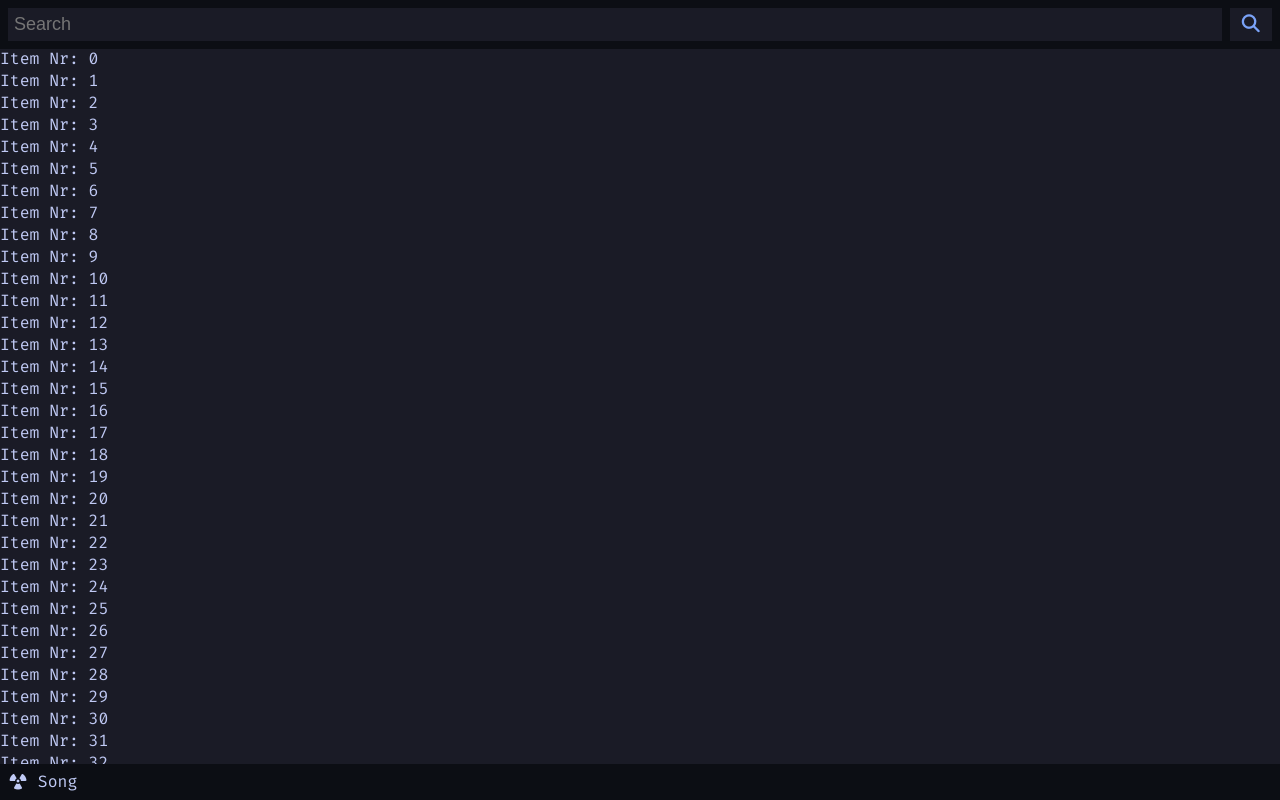
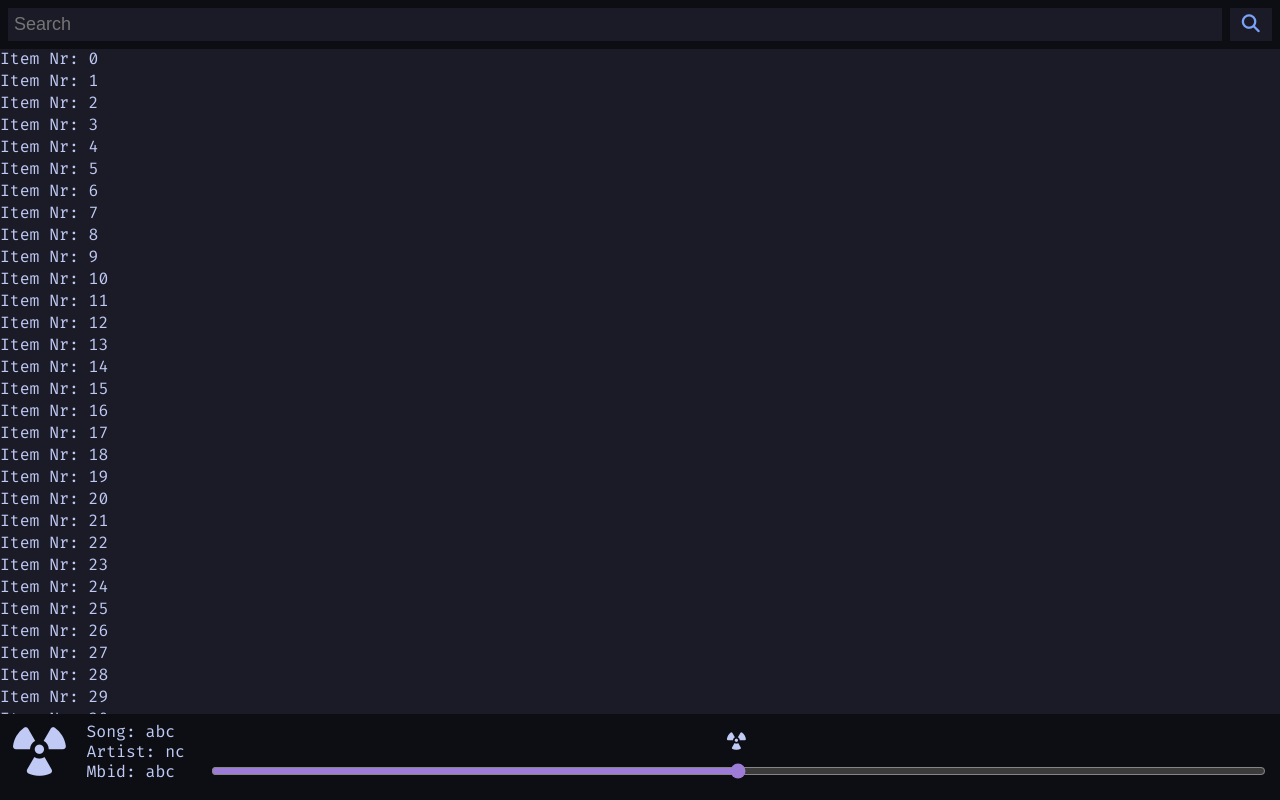
Before and after one commit to LDprg/MusicNow, a SvelteKit app: page / in a window 1280 px wide. Built offline with nearby package versions, Linux system fonts and the light colour scheme.

Commit message:
Add basic navbar

```diff
--- a/src/routes/+page.svelte
+++ b/src/routes/+page.svelte
@@ -39,14 +39,27 @@
     </div>
 
     <div class="controll-container">
-        <i class="fa-solid fa-radiation"></i>
-        Song
+        <div class="icon">
+            <i class="fa-solid fa-radiation"></i>
+        </div>
+        <div class="text">
+            Song: abc
+            <br />
+            Artist: nc
+            <br />
+            Mbid: abc
+        </div>
+        <div class="ctrl">
+            <div>
+                <i class="fa-solid fa-radiation"></i>
+            </div>
+            <input type="range" />
+        </div>
     </div>
 </main>
 
 <style>
     .container {
-        font-size: 24;
         height: 100%;
         display: flex;
         flex-direction: column;
@@ -62,11 +75,40 @@
     }
 
     .controll-container {
-        background-color: var(--theme-bg-dark);
+        background: var(--theme-bg-dark);
         width: 100%;
-        padding: 8px;
-        box-sizing: border-box;
-        position: sticky;
         bottom: 0;
+        display: flex;
+    }
+
+    .controll-container .icon {
+        font-size: 50px;
+        margin: 8px;
+    }
+
+    .controll-container .text {
+        margin: 8px;
+    }
+
+    .controll-container .ctrl {
+        align-self: center;
+        margin: 16px;
+        flex: 1;
+    }
+
+    .controll-container .ctrl div {
+        text-align: center;
+        font-size: 18px;
+        margin-bottom: 8px;
+    }
+    .controll-container .ctrl input[type="range"] {
+        width: 100%;
+        outline: none;
+        cursor: pointer;
+        accent-color: var(--theme-secondary);
+    }
+
+    .controll-container .ctrl input[type="range"]:hover {
+        accent-color: var(--theme-primary);
     }
 </style>
--- a/src/routes/Search.svelte
+++ b/src/routes/Search.svelte
@@ -31,7 +31,7 @@
         padding: 6px 10px;
         margin: 8px;
         background: var(--theme-bg);
-        color: var(--theme-prim);
+        color: var(--theme-primary);
         font-size: 18px;
         border: none;
         cursor: pointer;
--- a/src/routes/global.css
+++ b/src/routes/global.css
@@ -5,18 +5,18 @@ body {
 
     margin: 0;
 
-    background-color: var(--theme-bg);
+    background: var(--theme-bg);
     color: var(--theme-fg);
 
     font-family: "Fira Code", "Lucida Console";
-    font-size: 16;
+    font-size: 16px;
 }
 
 :root {
     /* Primary brand colors */
-    --theme-prim: #7aa2f7;
-    --theme-second: #9d7cd8;
-    --theme-terti: #7dcfff;
+    --theme-primary: #7aa2f7;
+    --theme-secondary: #9d7cd8;
+    --theme-tertiary: #7dcfff;
 
     /* Neutrals */
     --theme-bg: #1a1b26;
```
